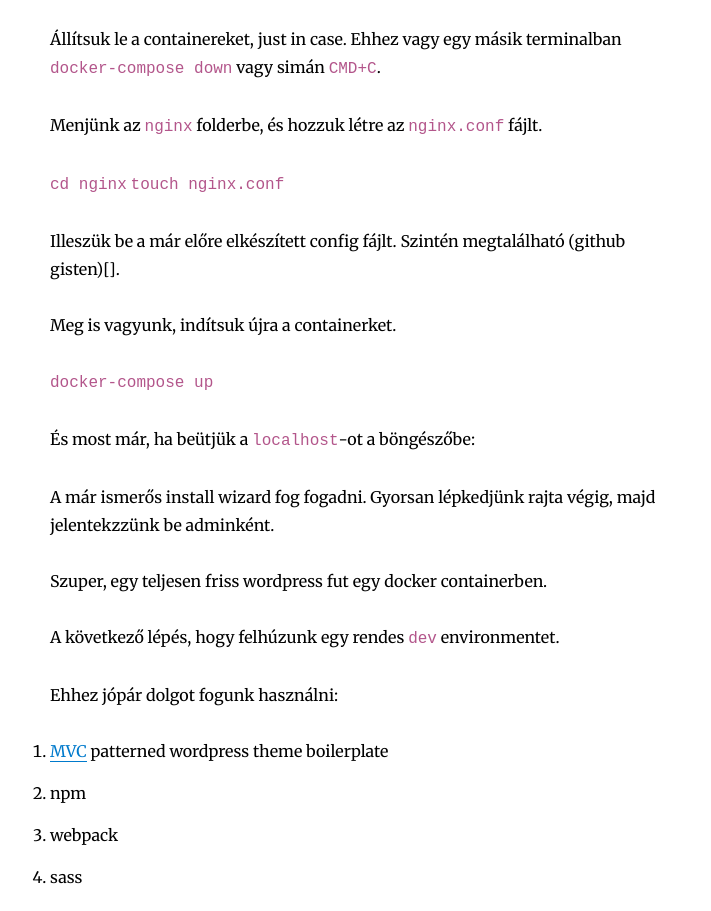
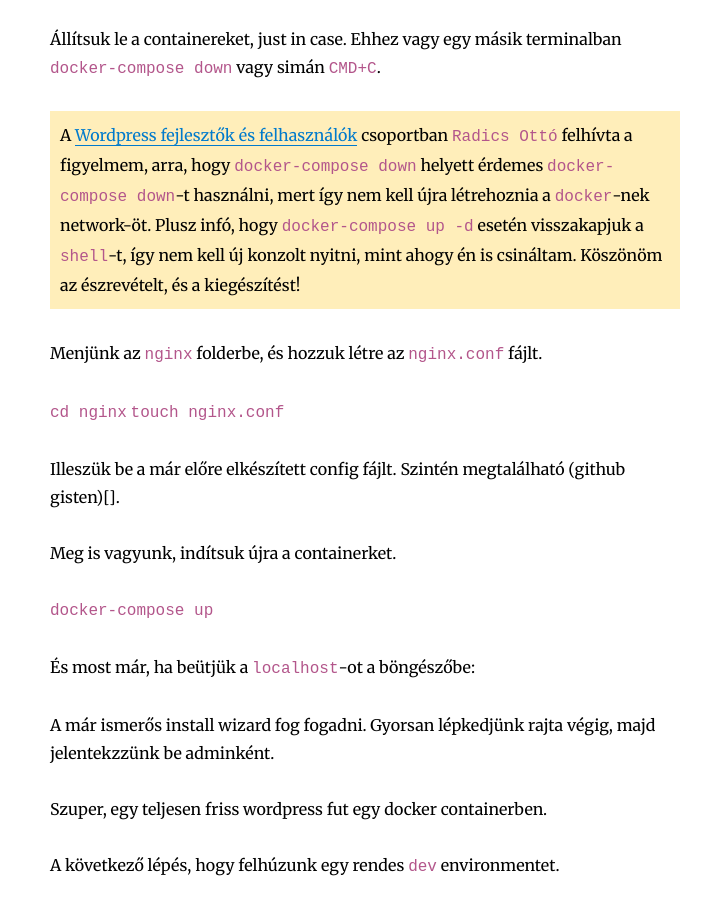
Before and after one commit to zilahir/rzblog, a Gatsby site: page /wp-tutorial-1/ in a window 1280 px wide. Shown: the part 3715-4626 px from the top of the page, without its empty margins (275-986 px from the left). Built offline with nearby package versions, Linux system fonts and the light colour scheme; Gatsby itself is replaced by a stand-in of ours; some packages are replaced by stand-ins of ours.

Commit message:
notice added to wp-1 article

```diff
--- a/content/blog/wp-tutorial-1/index.md
+++ b/content/blog/wp-tutorial-1/index.md
@@ -61,6 +61,10 @@ A root folderben létrejöttek mindenféle könyvtárak:
 ![Project root folder](./images/root-folder.png)
 
 Állítsuk le a containereket, just in case. Ehhez vagy egy másik terminalban `docker-compose down` vagy simán `CMD+C`.
+
+<aside>
+A <a target="_blank" href="https://www.facebook.com/groups/wpcsoport/?ref=br_rs&fb_dtsg_ag=AQx8XajeFRP3XaV9pG6lgphwNbivKNfvroPTZr5krkTeNg%3AAQybXuMgFDV9-3cFKODdyq5BoQYvvxtW1Ou48MuC9ur9ZQ&jazoest=28219">Wordpress fejlesztők és felhasználók</a> csoportban <code>Radics Ottó</code> felhívta a figyelmem, arra, hogy <code>docker-compose down</code> helyett érdemes <code>docker-compose down</code>-t használni, mert így nem kell újra létrehoznia a <code>docker</code>-nek network-öt. Plusz infó, hogy <code>docker-compose up -d</code> esetén visszakapjuk a <code>shell</code>-t, így nem kell új konzolt nyitni, mint ahogy én is csináltam. Köszönöm az észrevételt, és a kiegészítést!
+</aside>
 
 Menjünk az `nginx` folderbe, és hozzuk létre az `nginx.conf` fájlt.
 
```
